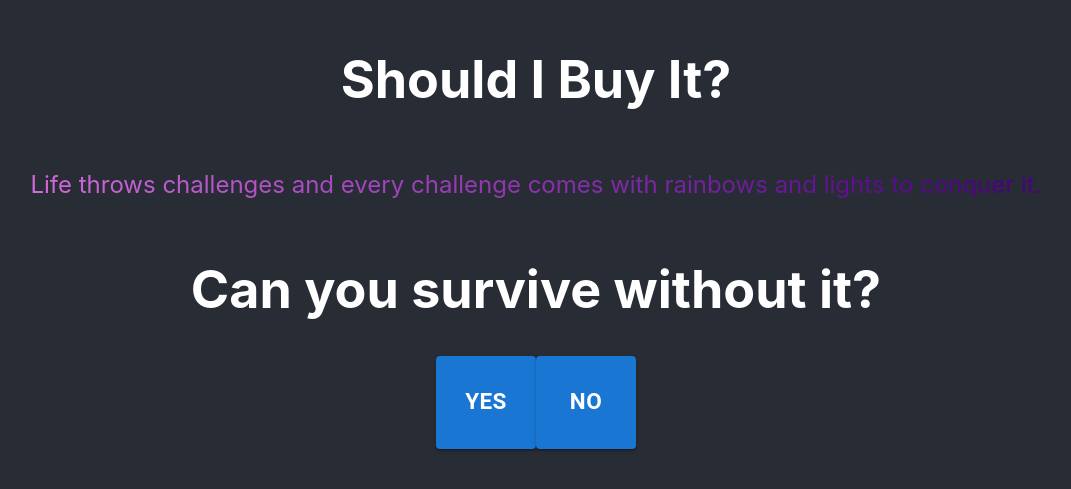
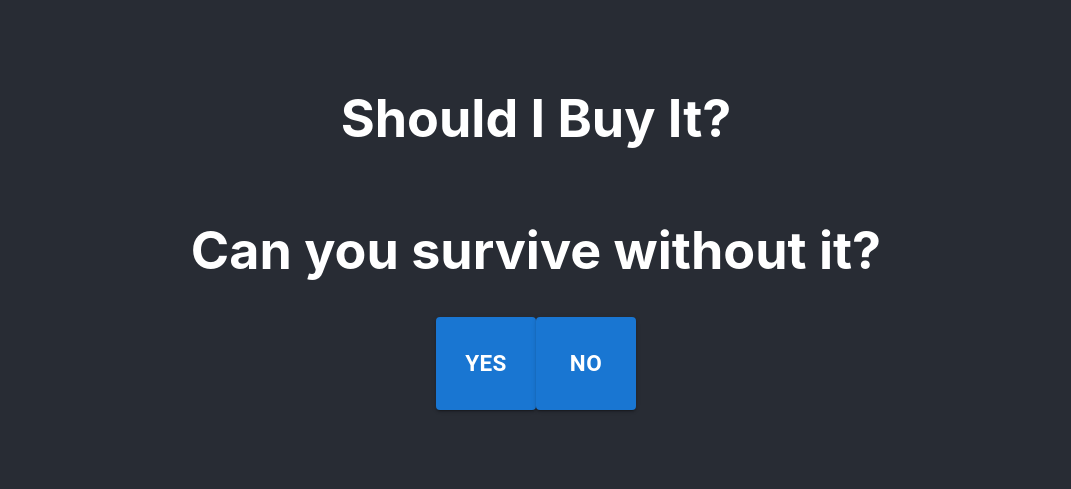
Before and after one commit to hleskela/hleskela.github.io, a React (Create React App) app: page / in a window 1280 px wide. Shown: the part 169-658 px from the top of the page, without its empty margins (104-1175 px from the left). Built offline with nearby package versions, Linux system fonts and the light colour scheme.

Commit message:
Remove rainbow text

```diff
--- a/src/App.js
+++ b/src/App.js
@@ -92,7 +92,6 @@ function GetPercentage() {
     <div className="App">
       <header className="App-header">
       <h1>Should I Buy It?</h1>
-        <p className="rainbow-text">Life throws challenges and every challenge comes with rainbows and lights to conquer it.</p>
         <Question />
       </header>
     </div>
```
